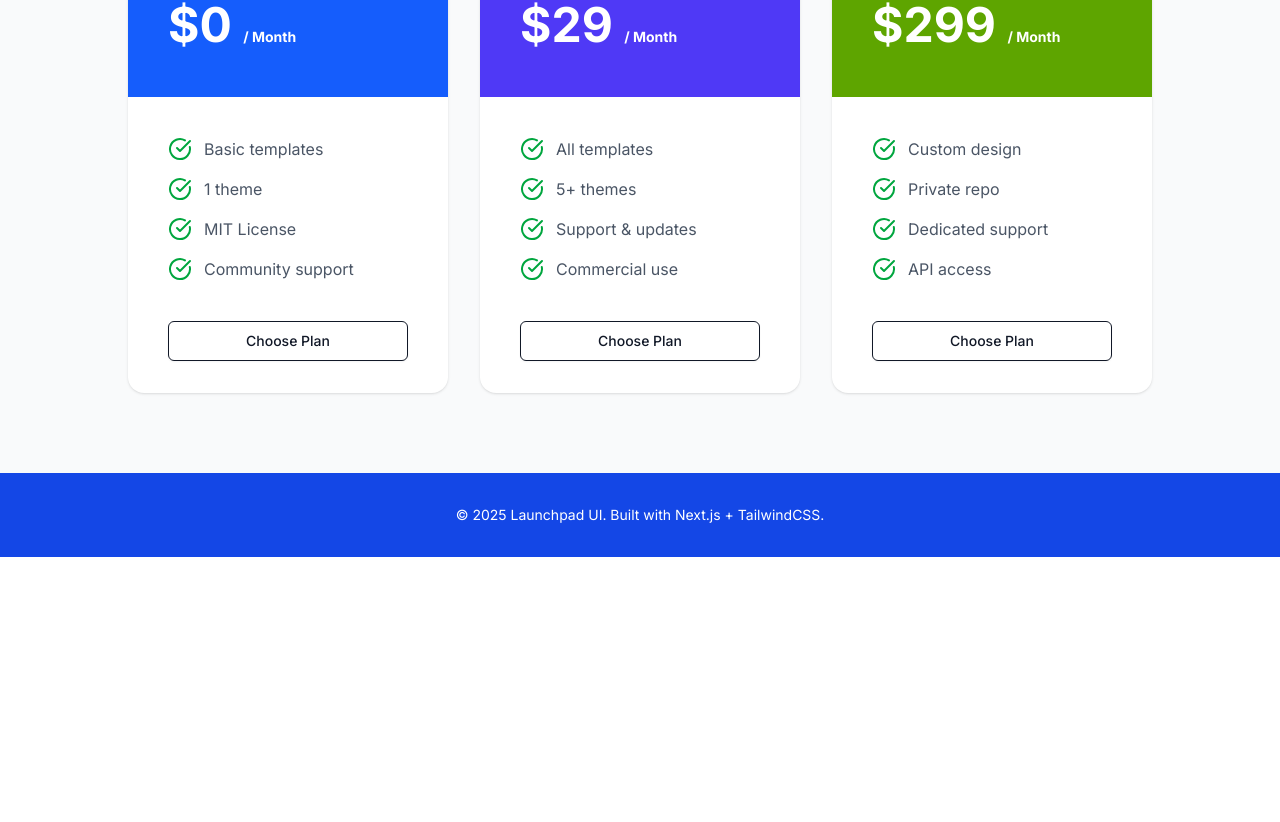
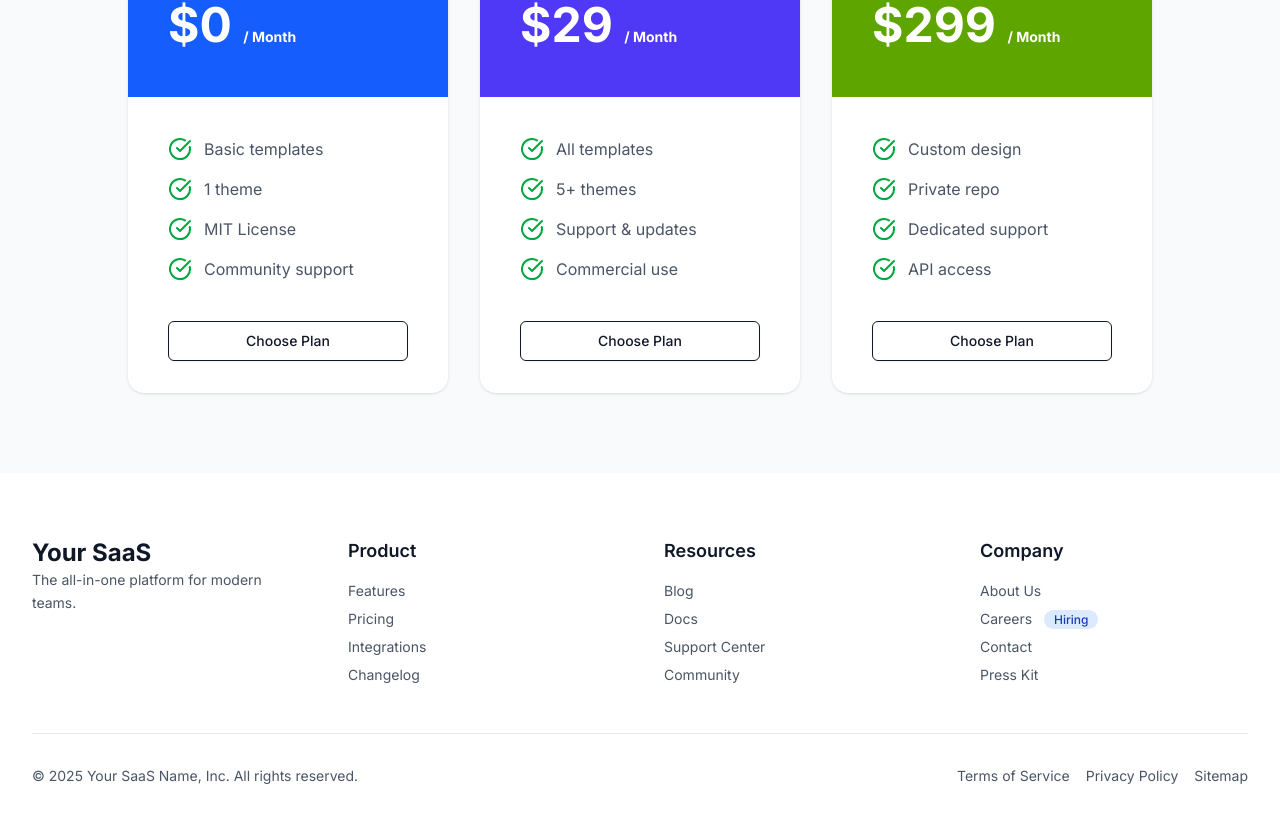
Before and after one commit to rashedInt32/launchpad-ui, a Next.js app: page /variants/saas in a window 1280 px wide. Shown: the part 3309-4131 px from the top of the page. Before the commit the page ends 3866 px from the top, so only its background shows below. Built offline with nearby package versions, Linux system fonts and the light colour scheme.

Commit message:
feat: update saas page footer layout

```diff
--- a/components/footers/saas-footer.tsx
+++ b/components/footers/saas-footer.tsx
@@ -1,7 +1,154 @@
-export function SaasFooter() {
+"use client";
+
+import Link from "next/link";
+
+export const SaasFooter = () => {
   return (
-    <footer className="py-8 text-center text-white text-sm bg-[var(--primary)]">
-      <p>© 2025 Launchpad UI. Built with Next.js + TailwindCSS.</p>
+    <footer className="bg-white text-gray-600 py-16">
+      <div className="max-w-7xl mx-auto px-4 sm:px-6 lg:px-8">
+        <div className="grid grid-cols-1 md:grid-cols-4 gap-12 border-b border-gray-200 pb-12">
+          <div className="space-y-4 md:col-span-1">
+            <Link href="/" className="text-2xl font-bold text-gray-900">
+              Your SaaS
+            </Link>
+            <p className="text-sm leading-relaxed">
+              The all-in-one platform for modern teams.
+            </p>
+            <div className="flex space-x-4 mt-6">
+              <a
+                href="#"
+                aria-label="LinkedIn"
+                className="text-gray-400 hover:text-gray-700 transition-colors duration-200"
+              >
+                <svg
+                  className="w-6 h-6"
+                  fill="currentColor"
+                  viewBox="0 0 24 24"
+                  aria-hidden="true"
+                >
+                  ...
+                </svg>
+              </a>
+              <a
+                href="#"
+                aria-label="Twitter"
+                className="text-gray-400 hover:text-gray-700 transition-colors duration-200"
+              >
+                <svg
+                  className="w-6 h-6"
+                  fill="currentColor"
+                  viewBox="0 0 24 24"
+                  aria-hidden="true"
+                >
+                  ...
+                </svg>
+              </a>
+            </div>
+          </div>
+
+          <div>
+            <h3 className="text-lg font-semibold text-gray-900 mb-4">
+              Product
+            </h3>
+            <ul className="space-y-2 text-sm">
+              <li>
+                <Link href="/features" className="hover:text-gray-900">
+                  Features
+                </Link>
+              </li>
+              <li>
+                <Link href="/pricing" className="hover:text-gray-900">
+                  Pricing
+                </Link>
+              </li>
+              <li>
+                <Link href="/integrations" className="hover:text-gray-900">
+                  Integrations
+                </Link>
+              </li>
+              <li>
+                <Link href="/changelog" className="hover:text-gray-900">
+                  Changelog
+                </Link>
+              </li>
+            </ul>
+          </div>
+
+          <div>
+            <h3 className="text-lg font-semibold text-gray-900 mb-4">
+              Resources
+            </h3>
+            <ul className="space-y-2 text-sm">
+              <li>
+                <Link href="/blog" className="hover:text-gray-900">
+                  Blog
+                </Link>
+              </li>
+              <li>
+                <Link href="/documentation" className="hover:text-gray-900">
+                  Docs
+                </Link>
+              </li>
+              <li>
+                <Link href="/support" className="hover:text-gray-900">
+                  Support Center
+                </Link>
+              </li>
+              <li>
+                <Link href="/community" className="hover:text-gray-900">
+                  Community
+                </Link>
+              </li>
+            </ul>
+          </div>
+
+          <div>
+            <h3 className="text-lg font-semibold text-gray-900 mb-4">
+              Company
+            </h3>
+            <ul className="space-y-2 text-sm">
+              <li>
+                <Link href="/about" className="hover:text-gray-900">
+                  About Us
+                </Link>
+              </li>
+              <li>
+                <Link href="/careers" className="hover:text-gray-900">
+                  Careers{" "}
+                  <span className="bg-blue-100 text-blue-800 text-xs font-medium ml-2 px-2.5 py-0.5 rounded-full">
+                    Hiring
+                  </span>
+                </Link>
+              </li>
+              <li>
+                <Link href="/contact" className="hover:text-gray-900">
+                  Contact
+                </Link>
+              </li>
+              <li>
+                <Link href="/press" className="hover:text-gray-900">
+                  Press Kit
+                </Link>
+              </li>
+            </ul>
+          </div>
+        </div>
+
+        <div className="mt-8 flex flex-col md:flex-row md:items-center md:justify-between text-sm">
+          <p>&copy; 2025 Your SaaS Name, Inc. All rights reserved.</p>
+          <div className="flex space-x-4 mt-4 md:mt-0">
+            <Link href="/terms" className="hover:underline">
+              Terms of Service
+            </Link>
+            <Link href="/privacy" className="hover:underline">
+              Privacy Policy
+            </Link>
+            <Link href="/sitemap" className="hover:underline">
+              Sitemap
+            </Link>
+          </div>
+        </div>
+      </div>
     </footer>
   );
-}
+};
```
